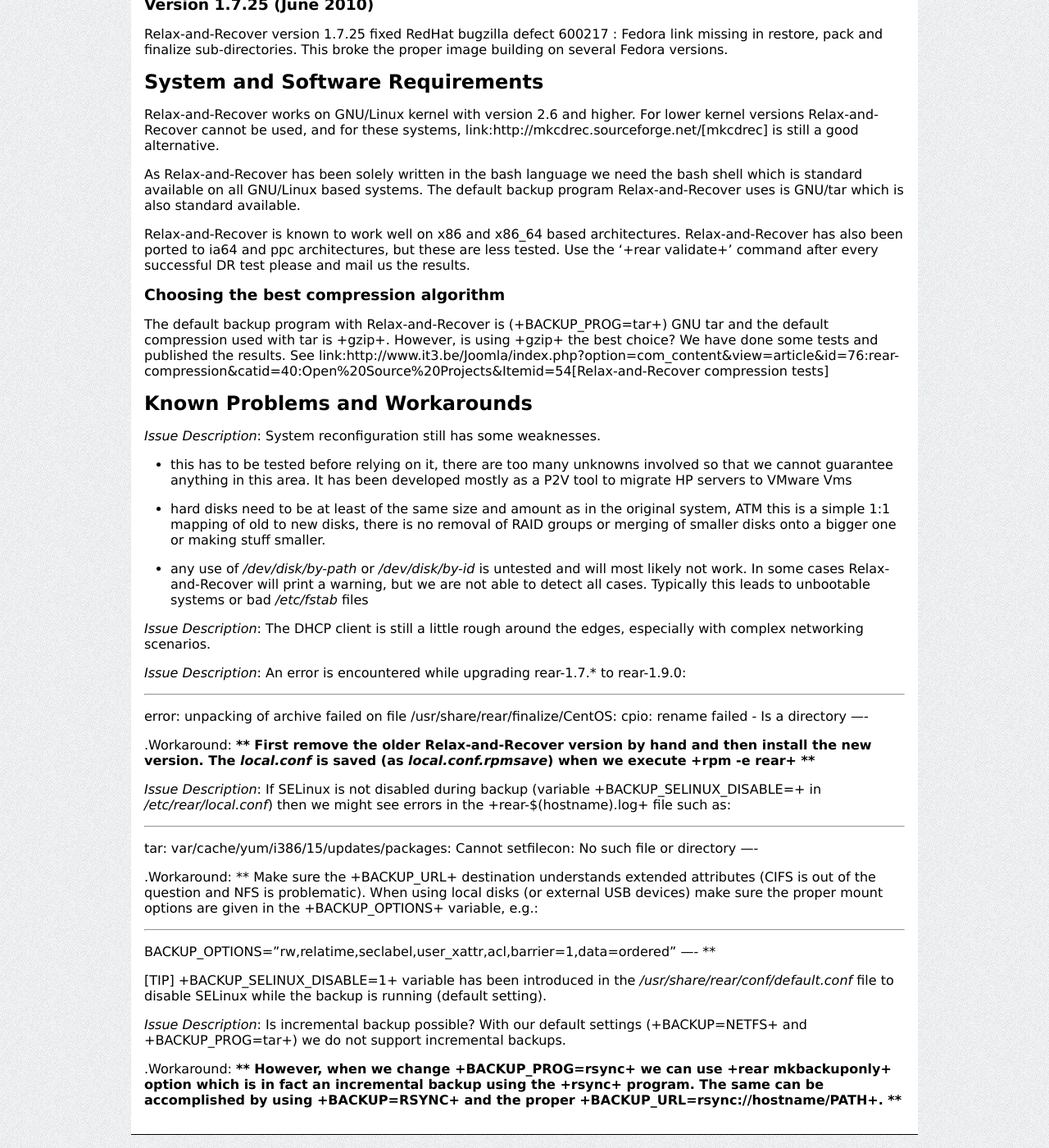
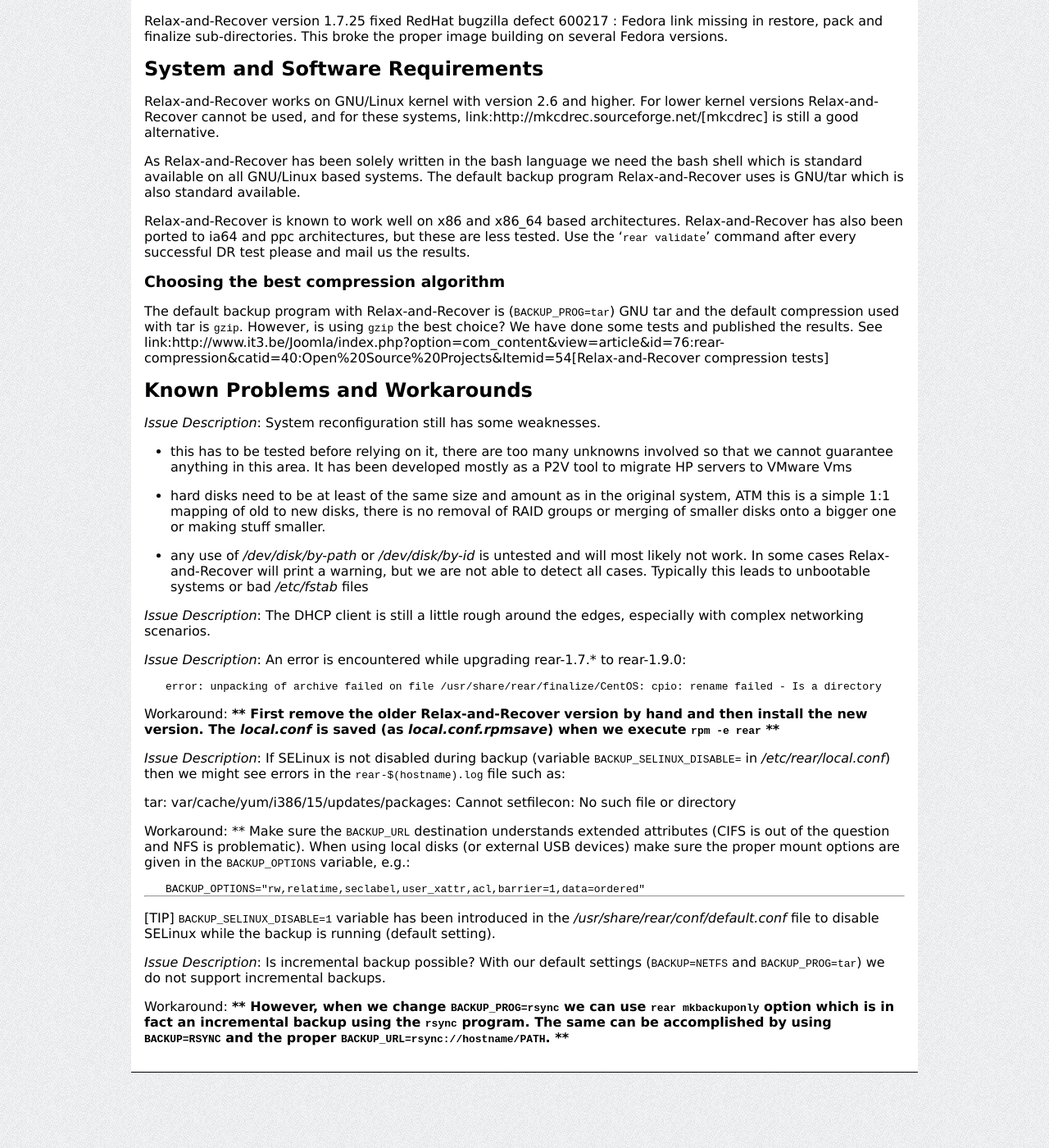
Before and after one commit to rear/rear.github.com, a Jekyll site: the page built from documentation/release-notes.md, in a window 1280 px wide and 1400 px high, scrolled down 6385 px. Shown: the whole window at 82% size. Built offline with Jekyll 4.4.1, drawn with Linux system fonts in a browser that asks for light colours; comment, search, counter and statistics services are not loaded; after the commit the page ends 7709 px from its top, so only the background shows below that; some of the changed text lies outside the part shown.

Commit message:
some more edits...

```diff
--- a/documentation/release-notes.md
+++ b/documentation/release-notes.md
@@ -8,10 +8,12 @@
 This document contains the release notes for the open source project
 Relax-and-Recover.
 
-Relax-and-Recover website::
+Relax-and-Recover website:
+
     http://relax-and-recover.org/
 
-Github project::
+Github project:
+
     https://github.com/rear/
 
 This document is distributed with the following license: "Creative Commons
@@ -84,22 +86,22 @@
 * Support backup software: Bacula, both locally attached tapes (with
   bextract) and network-based backups. Also, in combination with OBDR tapes.
 
-* Create OBDR tapes with method +mkbackup+ and put the backup onto the tape
+* Create OBDR tapes with method `mkbackup` and put the backup onto the tape
   to have a single-tape bootable recovery solution
 
-* Label the OBDR tape with the method +format+ to avoid accidental
+* Label the OBDR tape with the method `format` to avoid accidental
   overwrites with OBDR
 
 * Create bootable disk (eSATA, USB ...) media with the backup included:
-----
-BACKUP_URL=usb:///dev/<device>
-----
-Together with +OUTPUT=USB+ we have now a complete solution on hard disks
+
+    BACKUP_URL=usb:///dev/<device>
+
+Together with `OUTPUT=USB` we have now a complete solution on hard disks
 (booting of it and restoring data).
 
 * DHCP client support (IPv4 and IPv6) has been added. Dhcp client activation
-  can be forced via the variable +USE_DHCLIENT=yes+ (define in _local.conf_).
-  It is also possible to force DHCP at boot time with kernel option 'dhcp'
+  can be forced via the variable _USE_DHCLIENT=yes_ (define in _local.conf_).
+  It is also possible to force DHCP at boot time with kernel option `dhcp`
 
 * Save layout and compare layouts for easy automation of making
   Relax-and-Recover snapshots
@@ -198,10 +200,10 @@
 ### Version 1.12.0 (November 2011)
 
 * Multiple copies of Relax-and-Recover backups (of the same or different
-  systems) can be kept on a USB device (with +OUTPUT=USB+).
+  systems) can be kept on a USB device (with `OUTPUT=USB`).
 
-* [*NEW!*] +BACKUP=RSYNC+ workflow using +rsync+ executable. Both +ssh+ and
-  +rsync+ methods are supported. E.g.
+* [*NEW!*] `BACKUP=RSYNC` workflow using `rsync` executable. Both `ssh` and
+  `rsync` methods are supported. E.g.
 ----
 BACKUP=RSYNC
 OUTPUT=ISO
@@ -209,28 +211,28 @@
 BACKUP_PROG=/usr/local/bin/rsync		(instead of the default rsync)
 ----
 
-* Added better named +EXCLUDE_+ variables, better control over what is restored:
-  - +EXCLUDE_BACKUP+ excludes components from backup
-  - +EXCLUDE_RECREATE+ excludes components from the recreate process
-  - +EXCLUDE_RESTORE+ excludes components from the restore process
+* Added better named `EXCLUDE_` variables, better control over what is restored:
+  - `EXCLUDE_BACKUP` excludes components from backup
+  - `EXCLUDE_RECREATE` excludes components from the recreate process
+  - `EXCLUDE_RESTORE` excludes components from the restore process
 
 * The *layout* workflow is now the default instead of the *dr* workflow.
   Under _/var/lib/rear/layout_ all information of the system is kept in files.
 
 * Arch Linux is now supported with Relax-and-Recover.
 
-* The +labeltape+ command has been superseded by the +format+ command. This
+* The `labeltape` command has been superseded by the `format` command. This
   can be used with tapes and external (USB, eSATA) devices. Usage:
 ----
 rear format [/dev/st0|/dev/sdx]
 ----
 
-* Replaced +NETFS_URL+ and +ISO_URL+ by +BACKUP_URL+ and +OUTPUT_URL+. However,
+* Replaced `NETFS_URL` and `ISO_URL` by `BACKUP_URL` and `OUTPUT_URL`. However,
   old references will still be recognized and used.
 
 * Fedora 16 is supported including GRUB 2, and systemd as init replacement.
 
-* Added the +BACKUP_URL=file:///PATH+ with +BACKUP=NETFS+ method (as described
+* Added the `BACKUP_URL=file:///PATH` with `BACKUP=NETFS` method (as described
   in _configuration-examples.txt_)
 
 * Improved multipath functionality
@@ -245,8 +247,8 @@
 
 ### Version 1.11.0 (May 2011)
 
-* The +mkobdr+ command has been removed. OBDR-enabled tapes can now be created
-  using the +mkrescue+ command and by defining the proper variables in
+* The `mkobdr` command has been removed. OBDR-enabled tapes can now be created
+  using the `mkrescue` command and by defining the proper variables in
   _/etc/rear/local.conf_:
 ----
 BACKUP=NETFS
@@ -261,9 +263,9 @@
   _/etc/rear/local.conf_ file contains only configuration examples as comments
   in order to not interfere with configurations in _site.conf_.
 
-* The +rear+ command is by default quiet, which means if you want the same
-  behavior as in previous versions you need to add the verbose option (+-v+)
-  with the +rear+ command
+* The `rear` command is by default quiet, which means if you want the same
+  behavior as in previous versions you need to add the verbose option (`-v`)
+  with the `rear` command
 
 * The *output* workflow now runs before the *mkbackup* workflow especially done
   to make OBDR tape creation possible with the *mkbackup* workflow as the ISO
@@ -272,7 +274,7 @@
   While utmost care has been taken that there would be no adverse side effects
   of this change. We cannot test all possible usage scenarios.
 
-* When using +OUTPUT=USB+ then you have to make sure that the destination (USB)
+* When using `OUTPUT=USB` then you have to make sure that the destination (USB)
   disk is formatted as an ext2, ext3, ext4 or btrfs file-system. Extlinux is
   now the only supported boot loader for bootable disks, syslinux is not
   supported any more.
@@ -294,15 +296,15 @@
 
 * Autologin as root in the rescue media (for upstart and systemd based systems).
 
-* +EXCLUDE_MOUNTPOINTS+ should work correctly now (fixed typo).
+* `EXCLUDE_MOUNTPOINTS` should work correctly now (fixed typo).
 
 * Support ext4 on RHEL5 and clones.
 
-* Ignore known errors when using +EXTERNAL+ backup method (set
-  +EXTERNAL_IGNORE_ERRORS+ to an array of return codes to ignore).
+* Ignore known errors when using `EXTERNAL` backup method (set
+  `EXTERNAL_IGNORE_ERRORS` to an array of return codes to ignore).
 
-* Use original filesystem mount options for recovery, support +attr+ and
-  +facl+ tools.
+* Use original filesystem mount options for recovery, support `attr` and
+  `facl` tools.
 
 * Support XEN paravirtualized systems (tested only on RHEL5 so far).
 
@@ -314,14 +316,14 @@
 * Control exit tasks and subprocesses better. Kill subprocesses before exiting.
 
 * Support adding Relax-and-Recover boot files to local GRUB environment
-  (+GRUB_RESCUE+) and password protect rescue boot (+GRUB_RESCUE_PASSWORD+)
+  (`GRUB_RESCUE`) and password protect rescue boot (`GRUB_RESCUE_PASSWORD`)
   to avoid accidential recovery.
 .
   The default password is *REAR*.
 
-* *[experimental!]* Transfer ISO image to remote URL (+ISO_URL+). Please note
+* *[experimental!]* Transfer ISO image to remote URL (`ISO_URL`). Please note
   that this feature will be extended to cover all output methods. It has been
-  renamed to +OUTPUT_URL+.
+  renamed to `OUTPUT_URL`.
 
 * Removed various warnings, e.g. about NETFS not being a professional backup
   method.
@@ -332,7 +334,7 @@
 
 * Make 32/64 bit handling much more robust, especially on systems having /lib32.
 
-* NETFS backup and restore with rsync working now (+BACKUP_PROG=rsync+).
+* NETFS backup and restore with rsync working now (`BACKUP_PROG=rsync`).
 
 * Support udev on RHEL4.
 
@@ -343,7 +345,7 @@
   which is a bash bug, various irrelevant error and verbose output).
 
 * checklayout can now also check arbitrary files (through an md5 checksum),
-  extend the +CHECK_CONFIG_FILES+ array to use this feature.
+  extend the `CHECK_CONFIG_FILES` array to use this feature.
 
 ### Version 1.10.0 (February 2011)
 An intermediate release only which fixed some hanging issues of version 1.9.0.
@@ -355,22 +357,22 @@
 ### Version 1.9.0 (February 2011)
 With version 1.9.0 some new methods were added, such as:
 
-* +rear mkobdr+ : to create an OBDR recovery tape (obsolete since 1.11.0)
+* `rear mkobdr` : to create an OBDR recovery tape (obsolete since 1.11.0)
 
-* +rear labeltape+ : goes together with OBDR tapes. To avoid accidental
-overwrites we force the creation of a label before +rear mkbackup+ will
+* `rear labeltape` : goes together with OBDR tapes. To avoid accidental
+overwrites we force the creation of a label before `rear mkbackup` will
 work. (obsolete since 1.11.0)
 
-* +rear checklayout/savelayout+ : a new method to save the disk layout
-and check if a new +rear mkbackup+ or +rear mkrescue+ is required.
+* `rear checklayout/savelayout` : a new method to save the disk layout
+and check if a new `rear mkbackup` or `rear mkrescue` is required.
 
-* New BACKUP methods were added, Bacula (+BACKUP=BACULA+) and bextract
-(+BACKUP=BEXTRACT+), both are able to work in conjunction with
+* New BACKUP methods were added, Bacula (`BACKUP=BACULA`) and bextract
+(`BACKUP=BEXTRACT`), both are able to work in conjunction with
 *output=TAPE*. See under the doc directory (or _/usr/share/doc/rear-1.9.0/_)
 the _configuration-examples.txt_ text file for beginners instructions.
 
-* +OUTPUT=USB+ method has been extended with +BACKUP=NETFS+ and
-+NETFS_URL=usb:///dev/<device>+ which makes it possible that the
+* `OUTPUT=USB` method has been extended with `BACKUP=NETFS` and
+`NETFS_URL=usb:///dev/<device>` which makes it possible that the
 complete archive is stored on the _/dev/<device>_ and
 Relax-and-Recover will make the USB stick (or disk) bootable too.
 
@@ -380,9 +382,9 @@
 persistent names in udev rules, and firmware loading.
 
 * DHCP client support (IPv4 and IPv6) has been added. Auto detection
-is possible with new variable +USE_DHCLIENT=yes+ (define in _local.conf_),
+is possible with new variable `USE_DHCLIENT=yes` (define in _local.conf_),
 or one can hard-code your special DHCP client with the variables
-+DHCLIENT_BIN+ (for IPv4), and/or +DHCLIENT6_BIN+ (for
+`DHCLIENT_BIN` (for IPv4), and/or `DHCLIENT6_BIN` (for
 IPv6).
 
 Relax-and-Recover version 1.9.0 contain fixes for the following defects:
@@ -391,7 +393,7 @@
 Sourceforge patch ID 2963804 - support for USBFS, but this patch has been
 rewritten afterward to incorporate usb support into the NETFS backup method,
 instead of having a separate USBFS backup method. Now, by using
-+NETFS_URL=usb:///dev/<device>+ and the NETFS backup method we achieve the
+`NETFS_URL=usb:///dev/<device>` and the NETFS backup method we achieve the
 same result.
 
 * Sourceforge bug 3153027 : support for RHEV virtio device files
@@ -426,14 +428,14 @@
 
 Relax-and-Recover is known to work well on x86 and x86_64 based architectures.
 Relax-and-Recover has also been ported to ia64 and ppc architectures, but
-these are less tested.  Use the '+rear validate+' command after every
+these are less tested.  Use the '`rear validate`' command after every
 successful DR test please and mail us the results.
 
 
 ### Choosing the best compression algorithm
-The default backup program with Relax-and-Recover is (+BACKUP_PROG=tar+)
-GNU tar and the default compression used with tar is +gzip+. However, is
-using +gzip+ the best choice? We have done some tests and published the
+The default backup program with Relax-and-Recover is (`BACKUP_PROG=tar`)
+GNU tar and the default compression used with tar is `gzip`. However, is
+using `gzip` the best choice? We have done some tests and published the
 results. See
 link:http://www.it3.be/Joomla/index.php?option=com_content&view=article&id=76:rear-compression&catid=40:Open%20Source%20Projects&Itemid=54[Relax-and-Recover compression tests]
 
```
Also changed, not shown: other parts of documentation/release-notes.md (+21 -24 lines).
